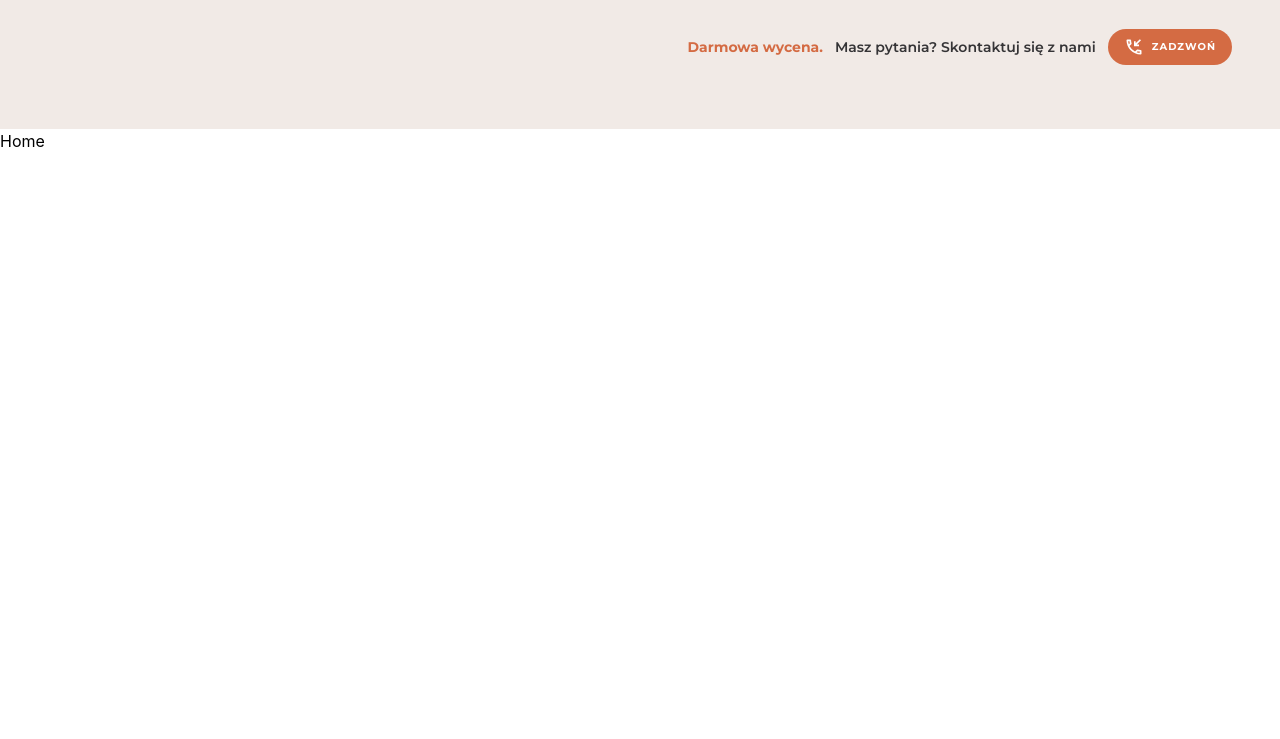
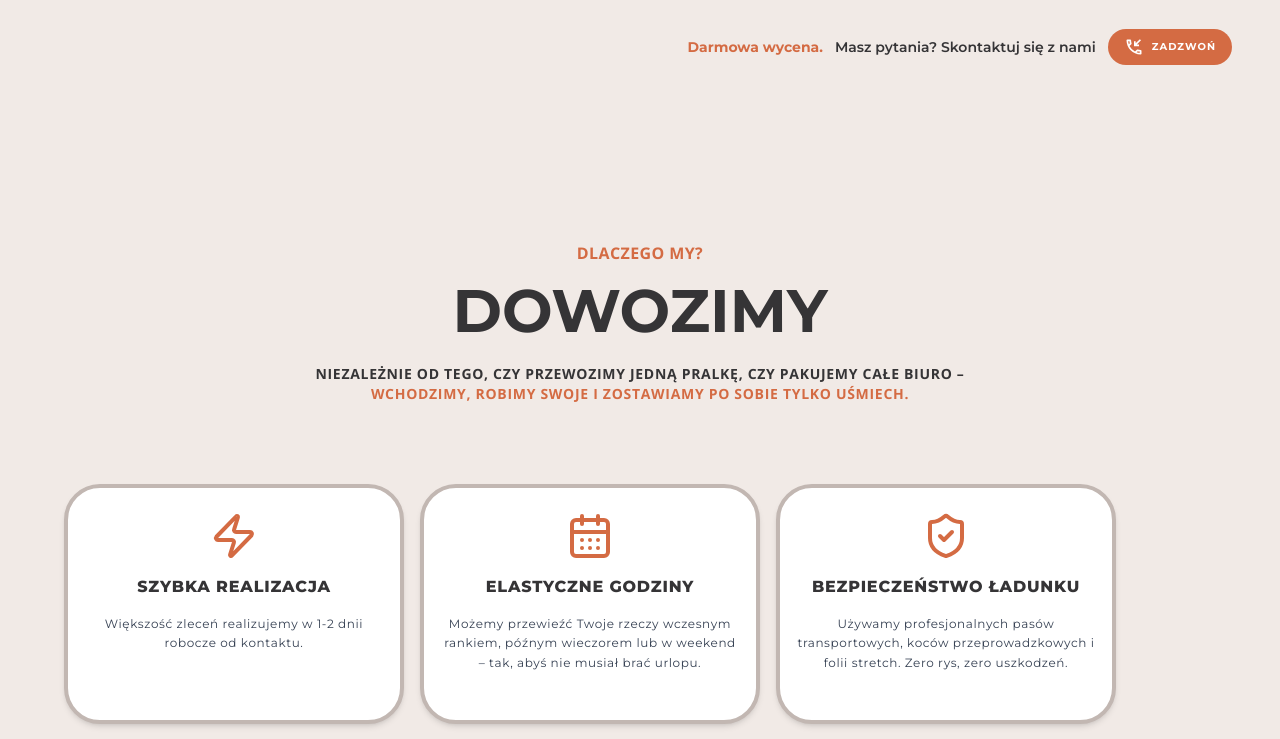
Before and after one commit to MstowskaSandra/owca-transport, a React (Vite) app: page / in a window 1280 px wide. Shown: the part 2700-3439 px from the top of the page. Before the commit the page ends 2853 px from the top, so only its background shows below. Built offline with nearby package versions, Linux system fonts and the light colour scheme; a web font is replaced by a local one.

Commit message:
feat(home): add AboutFeatures section with dynamic FeatureCard

```diff
--- /dev/null
+++ b/src/components/AboutFeatures.jsx
@@ -0,0 +1,33 @@
+import { features } from "../data/features";
+import FeatureCard from "./FeatureCard";
+import SectionFooter from "./SectionFooter";
+
+const AboutFeatures = () => {
+    return (
+        <section className="bg-[#F1EAE6]  pt-16 pb-8 lg:pt-20 font-text px-6 lg:px-12">
+            <div className="max-w-6xl mx-auto py-8 text-center uppercase">
+                <p className="text-[#D46B43] font-bold mb-2 tracking-wide">Dlaczego my?</p>
+                <h2 className="font-mont text-7xl mb-4 lg:text-6xl font-bold text-[#353436] leading-tight">dowozimy</h2>
+                <p className="text-sm text-[#353436] font-bold mb-2 tracking-wider">Niezależnie od tego, czy przewozimy jedną pralkę, czy pakujemy całe biuro –<br /><span className="text-[#D46B43] font-bold mb-2 tracking-wider">wchodzimy, robimy swoje i zostawiamy po sobie tylko uśmiech.</span></p>
+            </div>
+
+            <div className="flex flex-wrap justify-self-center max-w-6xl gap-4 mt-10">
+                {features.map((item) => (
+                    <div key={item.title}>
+                        <FeatureCard {...item} />
+                    </div>
+
+                ))}
+            </div>
+
+            <SectionFooter
+                title="Nie znalazłeś usługi dla siebie?"
+                subtext="Skontaktuj się z nami, postaramy się pomóc"
+                ctaText="Zadzwoń"
+            />
+
+        </section>
+    );
+};
+
+export default AboutFeatures;
--- /dev/null
+++ b/src/components/FeatureCard.jsx
@@ -0,0 +1,19 @@
+const FeatureCard = ({ icon: Icon, title, description }) => {
+    return (
+        <div className="bg-white border-4 border-[#C2B7B2] rounded-[36px] px-4 py-6 flex flex-col items-center text-center transition-all duration-300 hover:-translate-y-1 hover:shadow-2xl shadow-md w-full max-w-85 mx-auto min-h-60 ">
+            <div className="text-5xl mb-4 flex justify-center items-center text-[#D46B43]">
+                <Icon />
+            </div>
+            <div className="flex-1 flex flex-col justify-start space-y-4 ">
+                <h3 className="font-mont font-extrabold text-md text-[#353436] uppercase tracking-wider leading-snug">
+                {title}
+                </h3>
+                <p className="font-mont font-normal text-xs tracking-wider text-gray-700 leading-relaxed  mx-auto">
+                {description}
+                </p>
+            </div>
+        </div>
+    );
+};
+
+export default FeatureCard;
--- a/src/components/Hero.jsx
+++ b/src/components/Hero.jsx
@@ -1,5 +1,4 @@
-import { FiPhone } from 'react-icons/fi';
-import CallButton from "./CallButton";
+import { FiPhone } from "react-icons/fi";
 
 const Hero = () => {
   return (
--- a/src/components/ServiceCard.jsx
+++ b/src/components/ServiceCard.jsx
@@ -2,7 +2,7 @@ import { Link } from "react-router-dom";
 
 const ServiceCard = ({ icon: Icon, title, text, link }) => {
   return (
-    <div className="bg-white border-4 border-[#C2B7B2] rounded-[36px] px-4 py-6 flex flex-col items-center text-center relative transition-all duration-300 hover:-translate-y-1 hover:shadow-2xl shadow-md w-full max-w-85 mx-auto min-h-60 ">
+    <div className="bg-white border-4 border-[#C2B7B2] rounded-[36px] px-4 py-6 flex flex-col items-center text-center transition-all duration-300 hover:-translate-y-1 hover:shadow-2xl shadow-md w-full max-w-85 mx-auto min-h-60 ">
       <div className="text-5xl mb-4 flex justify-center items-center text-[#D46B43]">
         <Icon />
       </div>
--- /dev/null
+++ b/src/data/features.js
@@ -0,0 +1,41 @@
+import {
+  LuZap,
+  LuCalendarDays,
+  LuShieldCheck,
+  LuCircleDollarSign,
+  LuWrench,
+  LuHeartHandshake
+} from "react-icons/lu";
+
+export const features = [
+  {
+    icon: LuZap,
+    title: "Szybka realizacja",
+    description: "Większość zleceń realizujemy w 1-2 dnii robocze od kontaktu.",
+  },
+  {
+    icon: LuCalendarDays,
+    title: "Elastyczne godziny",
+    description: "Możemy przewieźć Twoje rzeczy wczesnym rankiem, późnym wieczorem lub w weekend – tak, abyś nie musiał brać urlopu.",
+  },
+  {
+    icon: LuShieldCheck,
+    title: "Bezpieczeństwo ładunku",
+    description: "Używamy profesjonalnych pasów transportowych, koców przeprowadzkowych i folii stretch. Zero rys, zero uszkodzeń.",
+  },
+  {
+    icon: LuCircleDollarSign,
+    title: "Przejrzysta wycena",
+    description: "Nie doliczamy ukrytych kosztów za korki, wysokie piętra czy pakowanie. Wiesz, za co płacisz.",
+  },
+  {
+    icon: LuWrench,
+    title: "Własny sprzęt",
+    description: "Przyjeżdżamy w pełni wyposażeni i gotowi do pracy.",
+  },
+  {
+    icon: LuHeartHandshake,
+    title: "Kompleksowa pomoc",
+    description: "Nasz zespół bierze na siebie całe znoszenie, załadunek, zabezpieczenie i rozładunek. Ty tylko wskazujesz nam cel.",
+  },
+];
--- a/src/pages/Home.jsx
+++ b/src/pages/Home.jsx
@@ -1,3 +1,4 @@
+import AboutFeatures from "../components/AboutFeatures";
 import Hero from "../components/Hero";
 import ServicesOverview from "../components/ServicesOverview";
 import WorkProcess from "../components/WorkProcess";
@@ -8,6 +9,7 @@ const Home = () => {
       <Hero />
       <ServicesOverview />
       <WorkProcess />
+      <AboutFeatures />
       <div>Home</div>
     </>
   );
```
